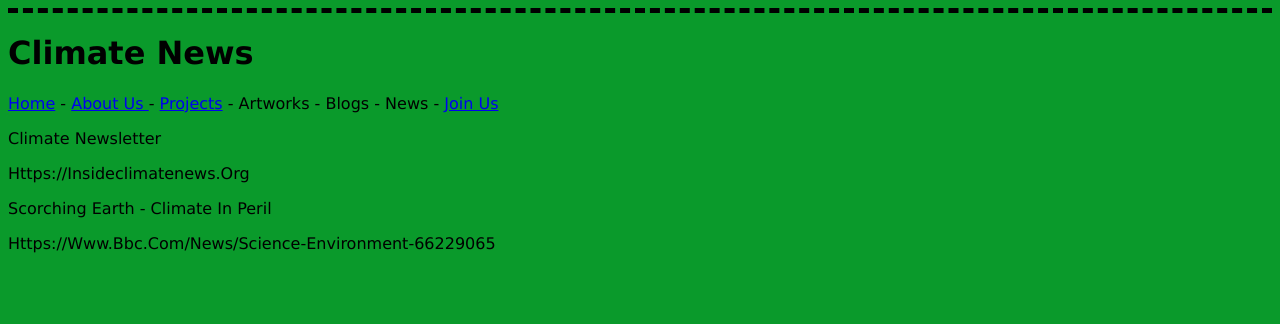
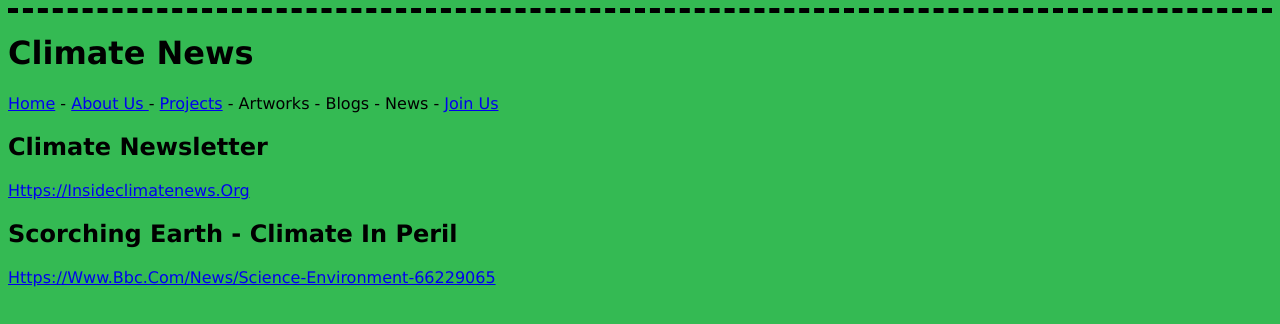
Before and after one commit to Saraahi11/Saraahi11.github.io, a plain HTML site: page news.html in a window 1280 px wide. Drawn offline with Linux system fonts and the light colour scheme.

Commit message:
changed color

```diff
--- a/homepage.css
+++ b/homepage.css
@@ -5,7 +5,7 @@ body {
     font-weight: normal;
     font-style: normal;
     font-family: "Lucida Grande", "Lucida Sans Unicode", "Lucida Sans", "DejaVu Sans", Verdana, sans-serif;
-    background-color: #0A9A2B;
+    background-color: #34BA53;
     text-align: left;
     text-transform: capitalize;
     /* [disabled]letter-spacing: 2px; */
--- a/news.html
+++ b/news.html
@@ -11,11 +11,11 @@
 <body>
 
 <h1>Climate News</h1>
-<p><a href="index.html">Home</a> - <a href="about_us.html">About Us </a>- <a href="projects.html">Projects</a> - Artworks - Blogs - News - <a href="join_us.html">Join Us</a></p>
-<p>Climate newsletter</p>
-<p>https://insideclimatenews.org</p>
-<p>Scorching earth - Climate in peril</p>
-<p>https://www.bbc.com/news/science-environment-66229065</p>
+<p><a href="indexC.html">Home</a> - <a href="about_us.html">About Us </a>- <a href="projects.html">Projects</a> - Artworks - Blogs - News - <a href="join_us.html">Join Us</a></p>
+<h2>Climate newsletter</h2>
+<p><a href="https://insideclimatenews.org">https://insideclimatenews.org</a></p>
+<h2>Scorching earth - Climate in peril</h2>
+<p><a href="https://www.bbc.com/news/science-environment-66229065">https://www.bbc.com/news/science-environment-66229065</a></p>
 </body>
 </html>
 <!-- This file is my own work and I typed everything manually, Shroff -->
```
